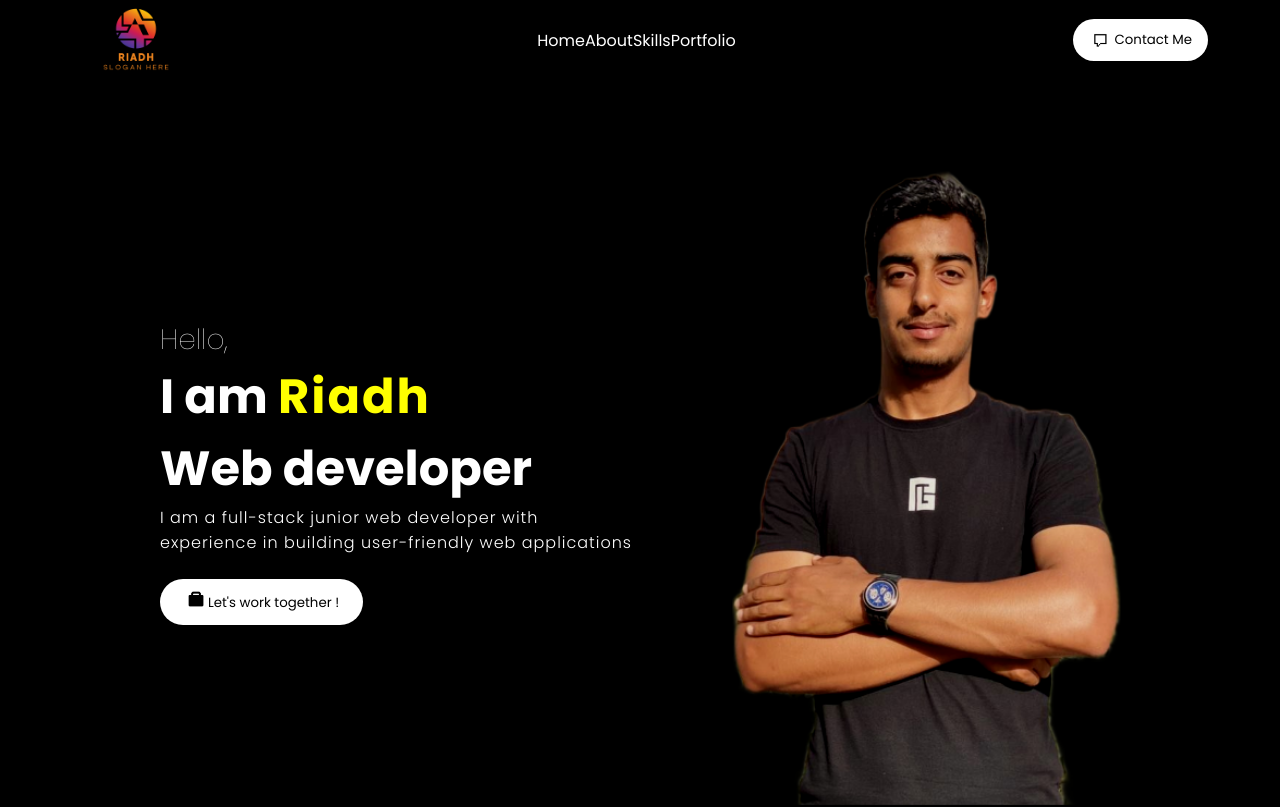
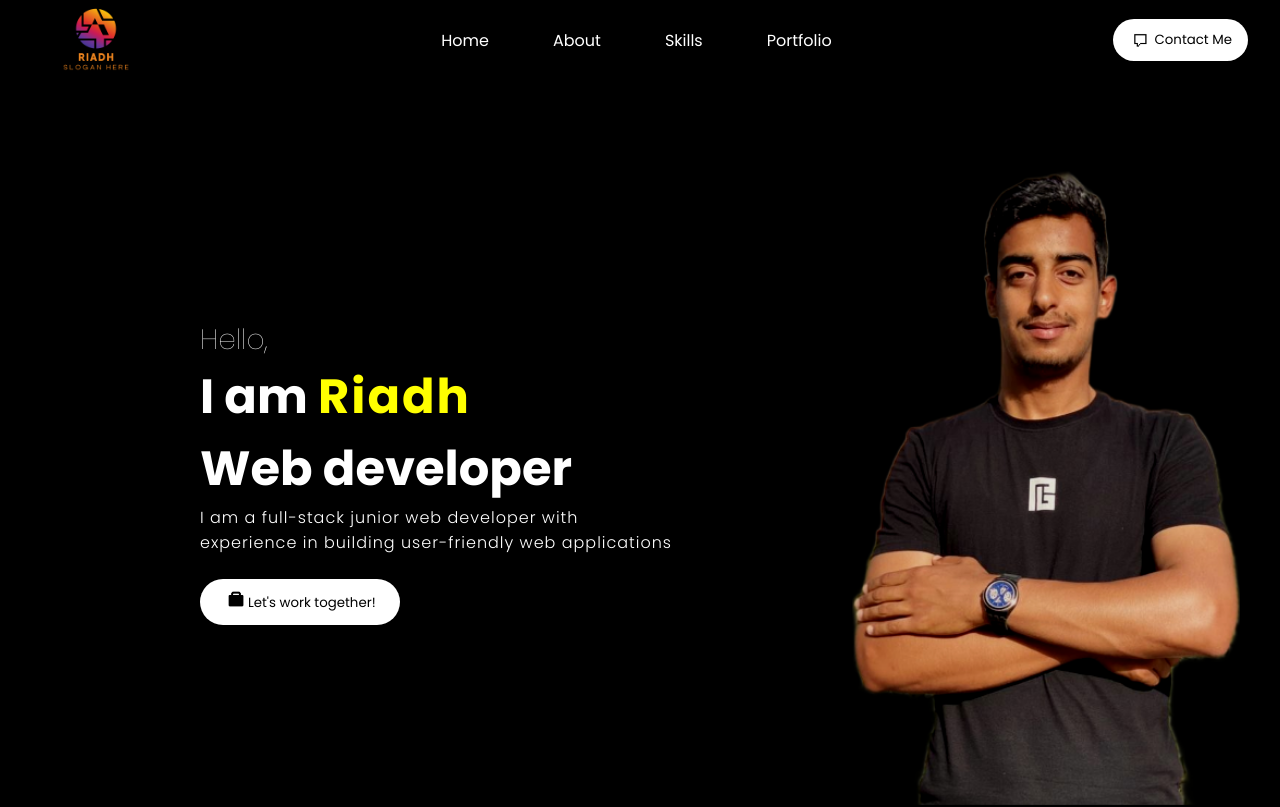
Before and after one commit to Riadh-Ibrahim/e-Portfolio, a React (Create React App) app: page / in a window 1280 px wide. Shown: the top 807 px of the page. Built offline with nearby package versions, Linux system fonts and the light colour scheme.

Commit message:
Improvement

```diff
--- a/src/components/Contact/contact.js
+++ b/src/components/Contact/contact.js
@@ -1,18 +1,38 @@
-import React from 'react';
+import React, { useRef } from 'react';
 import './contact.css';
 import FacebookIcon from '../../assets/facebook-icon.jpg'
 import InstagramIcon from '../../assets/instagram.jpg'
 import LinkedinIcon from '../../assets/linkedin.png'
 import GithubIcon from '../../assets/github.jpg'
+import emailjs from '@emailjs/browser';
 
 const Contact = () => {
+    const form = useRef()
+    const sendEmail = (e) => {
+      e.preventDefault();
+
+      emailjs
+      .sendForm('service_xf6tq0j', 'template_rz6b6u7', form.current, 'ItdLRQ-QUuWjP1SWA1axp')
+      .then(
+        (result) => {
+          console.log('SUCCESS!', result.text);
+          alert("Email sent! Thank you for your contribution!");
+          form.current.reset();
+        },
+        (error) => {
+          alert("Email sent! Thank you for your contribution!");
+          form.current.reset();
+          console.log('FAILED...', error.text);
+        }
+      );
+  };
     return (
         <div id='contact'>
             <h1 class="contactPageTitle">Contact Me</h1>
             <span class="contactDesc">Please fill out the form below if you are intersted in a collaboration.</span>
-            <form className='contactForm'>
-                <input type="text" className='name' placeholder='Enter your name'/>
-                <input type="text" class="email" placeholder='Enter your email'/>
+            <form className='contactForm' ref={form} onSubmit={sendEmail}>
+                <input type="text" className='name' placeholder='Enter your name' name="user_name"/>
+                <input type="text" class="email" placeholder='Enter your email' name="user_email"/>
                 <textarea className='msg' name="message" rows="5" placeholder='Your message'></textarea>
                 <button type='submit' value='Send' class="submitBtn">Submit</button>
             </form>
--- a/src/components/Footer/footer.css
+++ b/src/components/Footer/footer.css
@@ -14,7 +14,7 @@
 }
 
 .footer-title span {
-    color: #3a6cf4;
+    color: #7cc58f;
 }
 
 .social-icons {
--- a/src/components/Intro/intro.css
+++ b/src/components/Intro/intro.css
@@ -10,7 +10,7 @@
 .bg {
     position: absolute;
     top: 1rem;
-    right: 0;
+    right: -20vh;
     z-index: -1;
     object-fit: cover;
     height: 98vh;
@@ -35,6 +35,30 @@
 .introName {
     color: yellow;
     letter-spacing: 2px;
+    display: inline-block;
+    transition: transform 0.5s, opacity 0.5s;
+}
+
+.introName.out {
+    transform: translateY(100%);
+    opacity: 0;
+}
+
+.introName.in {
+    transform: translateY(-100%);
+    opacity: 0;
+    animation: slideIn 0.5s forwards;
+}
+
+@keyframes slideIn {
+    from {
+        transform: translateY(-100%);
+        opacity: 0;
+    }
+    to {
+        transform: translateY(0);
+        opacity: 1;
+    }
 }
 
 .introPara {
@@ -56,7 +80,6 @@
     background-color: beige;
 }
 
-
 .btnImg {
     object-fit: cover;
     margin: 0 0.25rem;
@@ -64,20 +87,20 @@
 }
 
 @media screen and (max-width:840px) {
-    .bg{
+    .bg {
         right: -10vh;
     }
-    .introContent{
+    .introContent {
         font-size: 5vh;
         padding: 2rem;
     }
-    .hello{
+    .hello {
         font-size: 3.5vw;
     }
 }
 
-@media screen and (max-width:480px) {
-    .bg{
+@media screen and (max-width:680px) {
+    .bg {
         right: -20vh;
     }
 }
--- a/src/components/Intro/intro.js
+++ b/src/components/Intro/intro.js
@@ -1,21 +1,48 @@
-import React from 'react';
+import React, { useState, useEffect } from 'react';
 import './intro.css';
 import bg from '../../assets/pic1.png';
 import btnImg from '../../assets/hire.png';
-import {Link} from 'react-scroll';
+import { Link } from 'react-scroll';
 
 const Intro = () => {
-    return(
-      <sectio id="intro">
-        <div class="introContent">
-            <span class="hello">Hello,</span>
-            <span class="introText">I am <span class="introName">Riadh</span><br/>Web developer</span>
-            <p class="introPara">I am a full-stack junior web developer with <br/>experience in building user-friendly web applications</p>
-            <Link><button class="btn"><img src={btnImg} alt="Hire Me"className='btnImg'/>Let's work together !</button></Link>
-        </div>
-        <img src={bg} alt="Profile" className="bg"/>
-      </sectio>
-    )
+    const [name, setName] = useState("Riadh");
+    const [animationClass, setAnimationClass] = useState("");
+
+    useEffect(() => {
+      const toggleName = setInterval(() => {
+          setAnimationClass("out");
+          setTimeout(() => {
+              setName((prevName) => (prevName === "Riadh" ? "Ibrahim" : "Riadh")); // Toggle between "Riadh" and "Ibrahim"
+              setAnimationClass("in");
+          }, 10);
+      }, 2500);
+
+      return () => clearInterval(toggleName);
+    }, []);
+
+
+    return (
+        <section id="intro">
+            <div className="introContent">
+                <span className="hello">Hello,</span>
+                <span className="introText">
+                    I am <span className={`introName ${animationClass}`}>{name}</span><br />
+                    Web developer
+                </span>
+                <p className="introPara">
+                    I am a full-stack junior web developer with <br />
+                    experience in building user-friendly web applications
+                </p>
+                <Link to = 'contact'>
+                    <button className="btn">
+                        <img src={btnImg} alt="Hire Me" className='btnImg' />
+                        Let's work together!
+                    </button>
+                </Link>
+            </div>
+            <img src={bg} alt="Profile" className="bg" />
+        </section>
+    );
 }
 
-export default Intro
+export default Intro;
--- a/src/components/NavBar/navbar.css
+++ b/src/components/NavBar/navbar.css
@@ -1,16 +1,16 @@
 .navbar {
     height: 5rem;
-    width: 100%;
-    max-width: 75rem;
     margin: 0 auto;
     padding: 1rem 2rem;
     display: flex;
+    justify-content: space-between;
     align-items: center;
-    justify-content: space-between;
     position: sticky;
     top: 0;
     z-index: 3;
     background-color: black;
+    width: 100%;
+    max-width: none;
 }
 
 
@@ -21,7 +21,7 @@
 }
 
 .desktopMenuListItem {
-    margin: 0 3rem;
+    margin: 0 2rem;
     cursor: pointer;
 }
 
@@ -40,6 +40,7 @@
     justify-content: center;
     padding: 0 1rem;
     border-radius: 2rem;
+    cursor: pointer;
 }
 
 .desktopMenuimg {
@@ -51,4 +52,47 @@
 
 .active {
     color: yellow;
+    padding-bottom: 0.5rem;
+    border-bottom: 3px solid yellow;
 }
+
+.navbar .mobMenu {
+    display: none;
+    object-fit: cover;
+    color: yellow;
+}
+
+.navMenu {
+    position: absolute;
+    top: 4rem;
+    right: 2rem;
+    z-index: 2;
+    display: flex;
+    flex-direction: column;
+    padding: 0.5rem;
+    height: fit-content;
+    min-width: 15rem;
+    background: rgb(40, 40, 40);
+    border-radius: 1rem;
+}
+
+.listItem {
+    color: white;
+    padding: 0.5rem 3rem;
+    margin: 0.25rem;
+    background: rgb(30, 30, 30);
+}
+
+@media screen and (max-width:800px) {
+    .navbar .mobMenu {
+        display: flex;
+    }
+
+    .desktopMenu {
+        display: none;
+    }
+
+    .desktopMenuBtn {
+        display: none;
+    }
+}
--- a/src/components/NavBar/navbar.js
+++ b/src/components/NavBar/navbar.js
@@ -1,27 +1,36 @@
 import React, { useState } from 'react';
-import './navbar.css'
-import logo from '../../assets/logo.png'
-import contactImg from '../../assets/contact.png'
-import {Link} from 'react-scroll'
-import Menu from '../../assets/menu.png'
+import './navbar.css';
+import logo from '../../assets/logo.png';
+import contactImg from '../../assets/contact.png';
+import { Link } from 'react-scroll';
 
 const Navbar = () => {
     const [showMenu, setShowMenu] = useState(false);
-    return(
+    return (
         <nav className='navbar'>
-            <img src={logo} alt="Logo" className='logo'/>
+            <img src={logo} alt="Logo" className='logo' />
             <div className="desktopMenu">
-                <Link to='intro' spy={true} smooth={true} duration={50} class="desktopMenuListItem">Home</Link>
-                <Link to='services' spy={true} smooth={true} duration={50} class="desktopMenuListItem">About</Link>
-                <Link to='skills' spy={true} smooth={true} duration={50} class="desktopMenuListItem">Skills</Link>
-                <Link to='projects' spy={true} smooth={true} duration={50} class="desktopMenuListItem">Portfolio</Link>
+                <Link to='intro' spy={true} smooth={true} duration={50} className="desktopMenuListItem">Home</Link>
+                <Link to='services' spy={true} smooth={true} duration={50} className="desktopMenuListItem">About</Link>
+                <Link to='skills' spy={true} smooth={true} duration={50} className="desktopMenuListItem">Skills</Link>
+                <Link to='projects' spy={true} smooth={true} duration={50} className="desktopMenuListItem">Portfolio</Link>
             </div>
-            <button class="desktopMenuBtn" onClick={()=> {
-                document.getElementById('contact').scrollIntoView({behavior:'smooth'});
+            <button className="desktopMenuBtn" onClick={() => {
+                document.getElementById('contact').scrollIntoView({ behavior: 'smooth' });
             }}>
-                <img src={contactImg} alt="Menu" class="desktopMenuimg"/>Contact Me</button>
+                <img src={contactImg} alt="Contact" className="desktopMenuimg" />Contact Me</button>
+
+
+            <i className="fas fa-bars fa-2x mobMenu" onClick={() => setShowMenu(!showMenu)}></i>
+            <div className="navMenu" style={{ display: showMenu ? 'flex' : 'none' }}>
+                <Link to='intro' spy={true} smooth={true} offset={-100} duration={50} className="listItem" onClick={() => setShowMenu(false)}>Home</Link>
+                <Link to='services' spy={true} smooth={true} offset={-50} duration={50} className="listItem" onClick={() => setShowMenu(false)}>About</Link>
+                <Link to='skills' spy={true} smooth={true} offset={-50} duration={50} className="listItem" onClick={() => setShowMenu(false)}>Skills</Link>
+                <Link to='projects' spy={true} smooth={true} offset={-50} duration={50} className="listItem" onClick={() => setShowMenu(false)}>Portfolio</Link>
+                <Link to='contact' spy={true} smooth={true} offset={-50} duration={50} className="listItem" onClick={() => setShowMenu(false)}>Contact</Link>
+            </div>
         </nav>
-    )
-}
+    );
+};
 
-export default Navbar
+export default Navbar;
```
Also changed, not shown: src/assets/menu.png (deleted).
